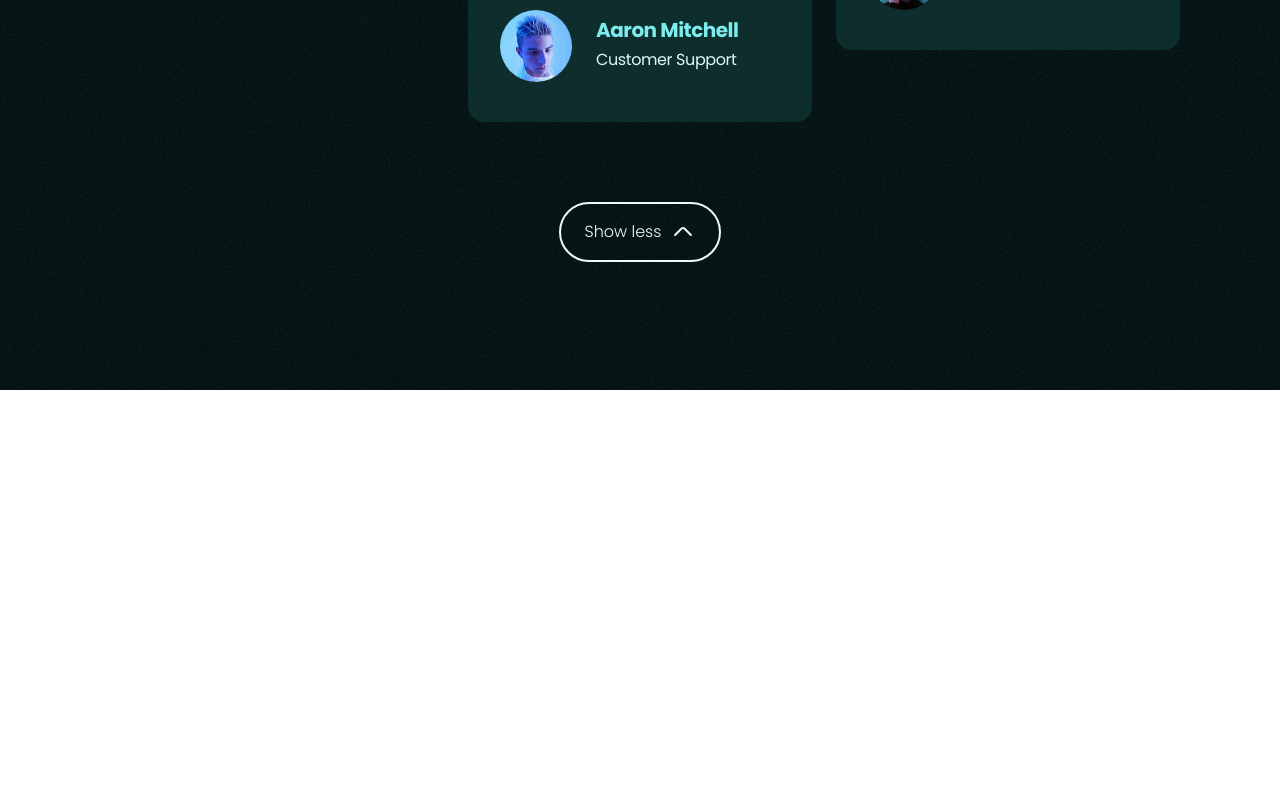
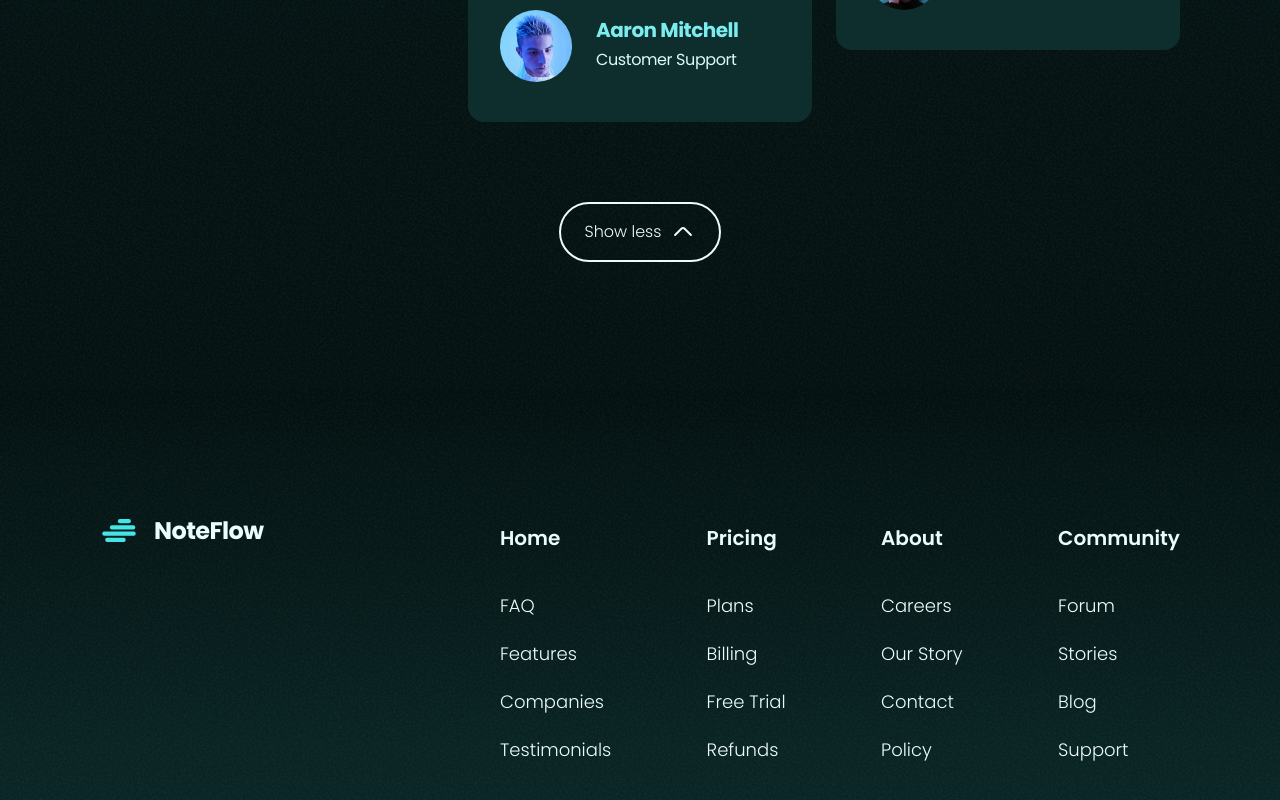
Before and after one commit to MarufHasan-dev/NoteFlow, a React (Vite) app: page / in a window 1280 px wide. Shown: the part 7826-8626 px from the top of the page. Before the commit the page ends 8216 px from the top, so only its background shows below. Built offline with nearby package versions, Linux system fonts and the light colour scheme.

Commit message:
add footer section

```diff
--- a/src/App.jsx
+++ b/src/App.jsx
@@ -13,6 +13,7 @@ import Logos from "./components/sections/Logos";
 import Features from "./components/sections/Features";
 import FAQs from "./components/sections/FAQs/FAQs";
 import Testimonials from "./components/sections/Testimonials/Testimonials";
+import Footer from "./components/sections/Footer";
 
 export default function App() {
   return (
@@ -28,6 +29,7 @@ export default function App() {
         <FAQs />
         <Testimonials />
       </Main>
+      <Footer />
     </Page>
   );
 }
--- /dev/null
+++ b/src/components/sections/Footer.jsx
@@ -0,0 +1,42 @@
+import Logo from "../icons/Logo";
+import { footerCols } from "../../utils/content";
+
+export default function Footer() {
+  return (
+    <footer className="bg-gradient-to-bottom ">
+      <div className="flex justify-between place-items-start px-25 py-32 max-w-[90rem] mx-auto">
+        <a href="#" className="flex gap-4 items-center pr-20">
+          <Logo
+            width={4.5}
+            className="w-9.5 h-[25px] stroke-primary-500"
+            alt="Noteflow logo icon"
+          />
+          <p className="text-primary-50 text-2xl/6 tracking-tight font-bold">
+            NoteFlow
+          </p>
+        </a>
+        <div className="grid grid-cols-[repeat(4,max-content)] max-w-[680px] w-full justify-between">
+          {footerCols.map((col) => (
+            <div key={col.id}>
+              <p className="text-primary-50 font-semibold text-xl/loose mb-8">
+                {col.category}
+              </p>
+              <ul className="flex flex-col gap-4">
+                {col.links.map((link, i) => (
+                  <li className="cursor-pointer group" key={i}>
+                    <a
+                      className="text-primary-50 text-lg/8 font-light transition-properties group-hover:text-primary-500"
+                      href="#"
+                    >
+                      {link}
+                    </a>
+                  </li>
+                ))}
+              </ul>
+            </div>
+          ))}
+        </div>
+      </div>
+    </footer>
+  );
+}
```
